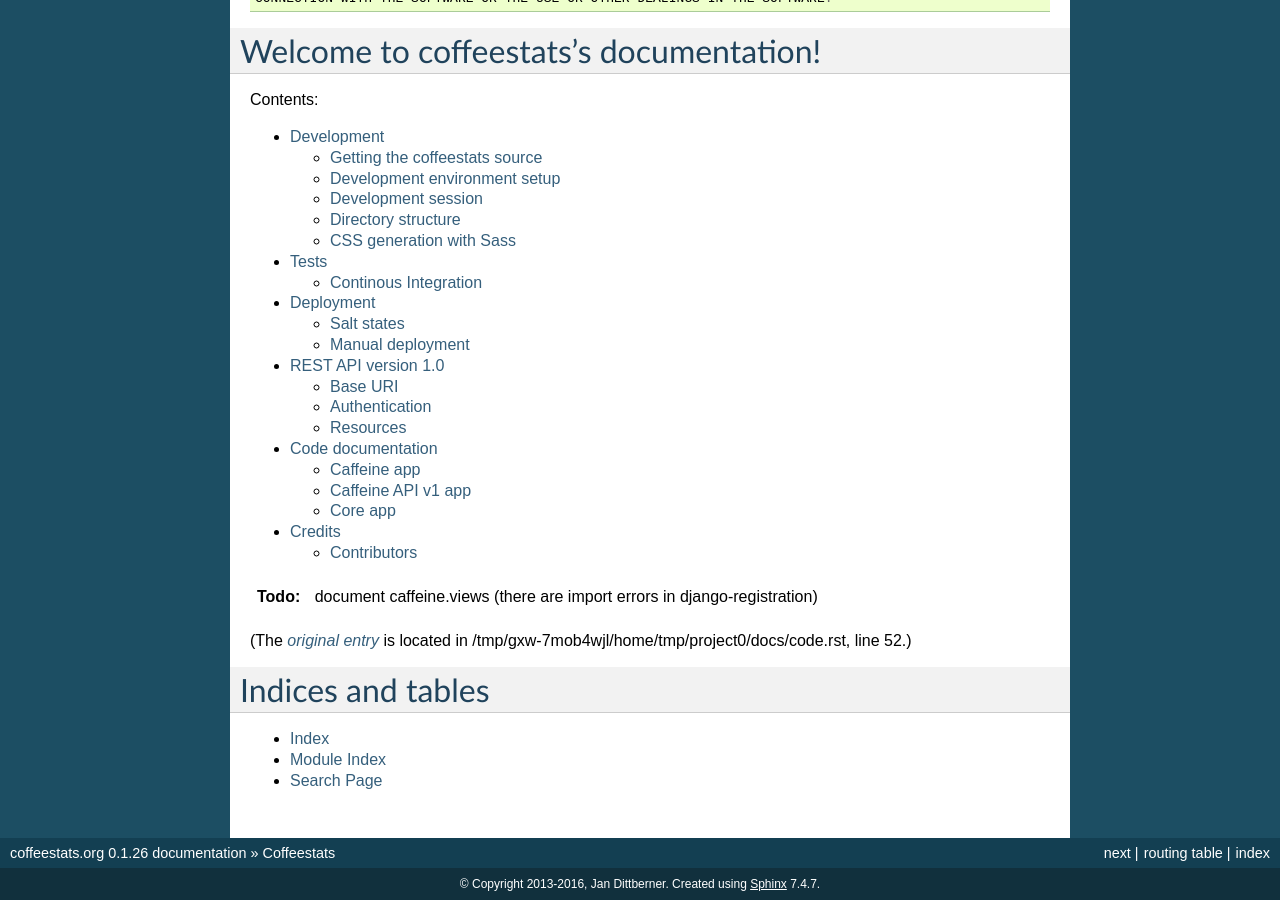
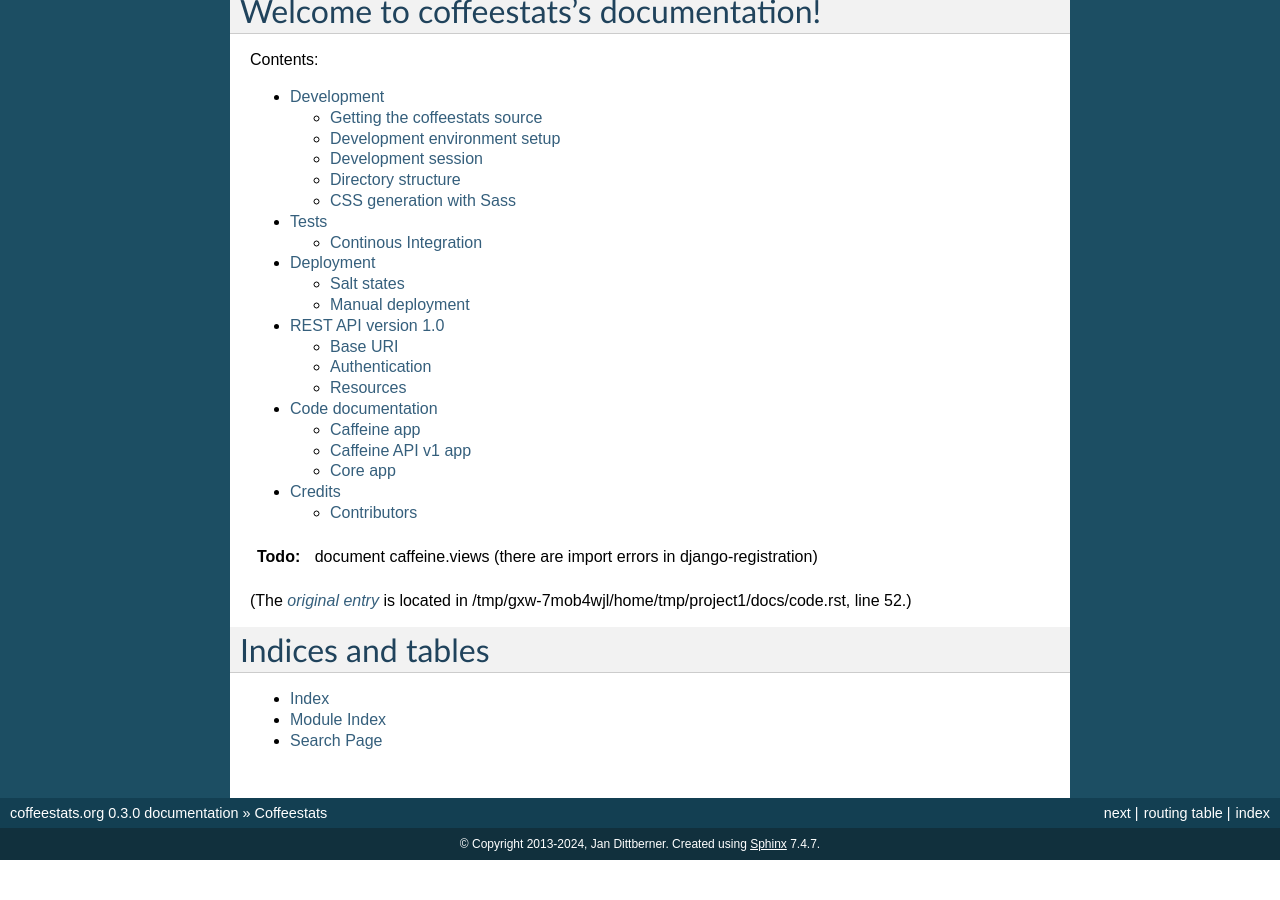
Before and after one commit to coffeestats/coffeestats-django, a Sphinx documentation site: the page built from docs/index.rst, in a window 1280 px wide and 900 px high, scrolled down 772 px. Built offline with Sphinx 7.4.7, drawn with Linux system fonts in a browser that asks for light colours; after the commit the page ends 1632 px from its top, so only the background shows below that; some of the changed text lies outside the part shown.

```diff
--- a/README.rst
+++ b/README.rst
@@ -6,11 +6,6 @@ PHP uglyness.
 
 .. _Django: https://www.djangoproject.com/
 .. _coffeestats: https://github.com/coffeestats/coffeestats/
-
-.. image:: https://travis-ci.org/coffeestats/coffeestats-django.svg?branch=master
-   :target: https://travis-ci.org/coffeestats/coffeestats-django
-.. image:: https://coveralls.io/repos/coffeestats/coffeestats-django/badge.png?branch=master
-   :target: https://coveralls.io/r/coffeestats/coffeestats-django?branch=master
 
 Coffeestats is the software running at https://coffeestats.org/. Coffeestats
 allows registered users to track their caffeine usage (currently coffee and
--- a/docs/conf.py
+++ b/docs/conf.py
@@ -12,181 +12,184 @@
 # All configuration values have a default; values that are commented out
 # serve to show the default.
 
+import os
 import sys
-import os
+
+from django import setup as django_setup
 
 # If extensions (or modules to document with autodoc) are in another directory,
 # add these directories to sys.path here. If the directory is relative to the
 # documentation root, use os.path.abspath to make it absolute, like shown here.
-sys.path.insert(0, os.path.join(os.path.abspath(os.path.dirname(__file__)), '..', 'coffeestats'))
+sys.path.insert(
+    0, os.path.join(os.path.abspath(os.path.dirname(__file__)), "..", "coffeestats")
+)
 
-os.environ.setdefault('DJANGO_SETTINGS_MODULE', 'coffeestats.settings.local')
-os.environ.setdefault('COFFEESTATS_SITE_ADMINMAIL', 'admin@coffeestats.org')
-os.environ.setdefault('COFFEESTATS_PGSQL_DATABASE', 'coffeestats')
-os.environ.setdefault('COFFEESTATS_PGSQL_HOSTNAME', 'db')
-os.environ.setdefault('COFFEESTATS_PGSQL_USER', 'coffeestats')
-os.environ.setdefault('COFFEESTATS_PGSQL_PASSWORD', 'coffeestats')
-os.environ.setdefault('COFFEESTATS_PGSQL_PORT', 'coffeestats')
-os.environ.setdefault('COFFEESTATS_DOMAIN_NAME', 'coffeestats.org')
-os.environ.setdefault('COFFEESTATS_SITE_NAME', 'coffeestats.org')
-os.environ.setdefault('COFFEESTATS_SITE_SECRET', 'secret')
+os.environ.setdefault("DJANGO_SETTINGS_MODULE", "coffeestats.settings.local")
+os.environ.setdefault("COFFEESTATS_SITE_ADMINMAIL", "admin@coffeestats.org")
+os.environ.setdefault("COFFEESTATS_PGSQL_DATABASE", "coffeestats")
+os.environ.setdefault("COFFEESTATS_PGSQL_HOSTNAME", "db")
+os.environ.setdefault("COFFEESTATS_PGSQL_USER", "coffeestats")
+os.environ.setdefault("COFFEESTATS_PGSQL_PASSWORD", "coffeestats")
+os.environ.setdefault("COFFEESTATS_PGSQL_PORT", "coffeestats")
+os.environ.setdefault("COFFEESTATS_DOMAIN_NAME", "coffeestats.org")
+os.environ.setdefault("COFFEESTATS_SITE_NAME", "coffeestats.org")
+os.environ.setdefault("COFFEESTATS_SITE_SECRET", "secret")
 
-from django import setup as django_setup
 django_setup()
 
 # -- General configuration -----------------------------------------------------
 
 # If your documentation needs a minimal Sphinx version, state it here.
-#needs_sphinx = '1.0'
+# needs_sphinx = '1.0'
 
 # Add any Sphinx extension module names here, as strings. They can be extensions
 # coming with Sphinx (named 'sphinx.ext.*') or your custom ones.
 extensions = [
-    'sphinx.ext.autodoc',
-    'sphinx.ext.todo',
-    'sphinxcontrib.httpdomain',
+    "sphinx.ext.autodoc",
+    "sphinx.ext.todo",
+    "sphinxcontrib.httpdomain",
 ]
 
 todo_include_todos = True
 
 # Add any paths that contain templates here, relative to this directory.
-templates_path = ['_templates']
+templates_path = ["_templates"]
 
 # The suffix of source filenames.
-source_suffix = '.rst'
+source_suffix = ".rst"
 
 # The encoding of source files.
-#source_encoding = 'utf-8-sig'
+# source_encoding = 'utf-8-sig'
 
 # The master toctree document.
-master_doc = 'index'
+master_doc = "index"
 
 # General information about the project.
-project = u'coffeestats.org'
-copyright = u'2013-2016, Jan Dittberner'
+project = "coffeestats.org"
+copyright = "2013-2024, Jan Dittberner"
 
 # The version info for the project you're documenting, acts as replacement for
 # |version| and |release|, also used in various other places throughout the
 # built documents.
 #
 # The short X.Y version.
-version = '0.1'
+version = "0.3"
 # The full version, including alpha/beta/rc tags.
-release = '0.1.26'
+release = "0.3.0"
 
 # The language for content autogenerated by Sphinx. Refer to documentation
 # for a list of supported languages.
-#language = None
+# language = None
 
 # There are two options for replacing |today|: either, you set today to some
 # non-false value, then it is used:
-#today = ''
+# today = ''
 # Else, today_fmt is used as the format for a strftime call.
-#today_fmt = '%B %d, %Y'
+# today_fmt = '%B %d, %Y'
 
 # List of patterns, relative to source directory, that match files and
 # directories to ignore when looking for source files.
-exclude_patterns = ['_build']
+exclude_patterns = ["_build"]
 
 # The reST default role (used for this markup: `text`) to use for all documents.
-#default_role = None
+# default_role = None
 
 # If true, '()' will be appended to :func: etc. cross-reference text.
-#add_function_parentheses = True
+# add_function_parentheses = True
 
 # If true, the current module name will be prepended to all description
 # unit titles (such as .. function::).
-#add_module_names = True
+# add_module_names = True
 
 # If true, sectionauthor and moduleauthor directives will be shown in the
 # output. They are ignored by default.
-#show_authors = False
+# show_authors = False
 
 # The name of the Pygments (syntax highlighting) style to use.
-pygments_style = 'sphinx'
+pygments_style = "sphinx"
 
 # A list of ignored prefixes for module index sorting.
-#modindex_common_prefix = []
+# modindex_common_prefix = []
 
 
 # -- Options for HTML output ---------------------------------------------------
 
 # The theme to use for HTML and HTML Help pages.  See the documentation for
 # a list of builtin themes.
-html_theme = 'default'
+html_theme = "default"
 
 # Theme options are theme-specific and customize the look and feel of a theme
 # further.  For a list of options available for each theme, see the
 # documentation.
-#html_theme_options = {}
+# html_theme_options = {}
 
 # Add any paths that contain custom themes here, relative to this directory.
-#html_theme_path = []
+# html_theme_path = []
 
 # The name for this set of Sphinx documents.  If None, it defaults to
 # "<project> v<release> documentation".
-#html_title = None
+# html_title = None
 
 # A shorter title for the navigation bar.  Default is the same as html_title.
-#html_short_title = None
+# html_short_title = None
 
 # The name of an image file (relative to this directory) to place at the top
 # of the sidebar.
-#html_logo = None
+# html_logo = None
 
 # The name of an image file (within the static path) to use as favicon of the
 # docs.  This file should be a Windows icon file (.ico) being 16x16 or 32x32
 # pixels large.
-#html_favicon = None
+# html_favicon = None
 
 # Add any paths that contain custom static files (such as style sheets) here,
 # relative to this directory. They are copied after the builtin static files,
 # so a file named "default.css" will overwrite the builtin "default.css".
-html_static_path = ['_static']
+html_static_path = ["_static"]
 
 # If not '', a 'Last updated on:' timestamp is inserted at every page bottom,
 # using the given strftime format.
-#html_last_updated_fmt = '%b %d, %Y'
+# html_last_updated_fmt = '%b %d, %Y'
 
 # If true, SmartyPants will be used to convert quotes and dashes to
 # typographically correct entities.
-#html_use_smartypants = True
+# html_use_smartypants = True
 
 # Custom sidebar templates, maps document names to template names.
-#html_sidebars = {}
+# html_sidebars = {}
 
 # Additional templates that should be rendered to pages, maps page names to
 # template names.
-#html_additional_pages = {}
+# html_additional_pages = {}
 
 # If false, no module index is generated.
-#html_domain_indices = True
+# html_domain_indices = True
 
 # If false, no index is generated.
-#html_use_index = True
+# html_use_index = True
 
 # If true, the index is split into individual pages for each letter.
-#html_split_index = False
+# html_split_index = False
 
 # If true, links to the reST sources are added to the pages.
-#html_show_sourcelink = True
+# html_show_sourcelink = True
 
 # If true, "Created using Sphinx" is shown in the HTML footer. Default is True.
-#html_show_sphinx = True
+# html_show_sphinx = True
 
 # If true, "(C) Copyright ..." is shown in the HTML footer. Default is True.
-#html_show_copyright = True
+# html_show_copyright = True
 
 # If true, an OpenSearch description file will be output, and all pages will
 # contain a <link> tag referring to it.  The value of this option must be the
 # base URL from which the finished HTML is served.
-#html_use_opensearch = ''
+# html_use_opensearch = ''
 
 # This is the file name suffix for HTML files (e.g. ".xhtml").
-#html_file_suffix = None
+# html_file_suffix = None
 
 # Output file base name for HTML help builder.
-htmlhelp_basename = 'coffeestats_projectdoc'
+htmlhelp_basename = "coffeestats_projectdoc"
 
 
 # -- Options for LaTeX output --------------------------------------------------
@@ -194,10 +197,8 @@ htmlhelp_basename = 'coffeestats_projectdoc'
 latex_elements = {
     # The paper size ('letterpaper' or 'a4paper').
     #'papersize': 'letterpaper',
-
     # The font size ('10pt', '11pt' or '12pt').
     #'pointsize': '10pt',
-
     # Additional stuff for the LaTeX preamble.
     #'preamble': '',
 }
@@ -205,29 +206,34 @@ latex_elements = {
 # Grouping the document tree into LaTeX files. List of tuples
 # (source start file, target name, title, author, documentclass [howto/manual]).
 latex_documents = [
-    ('index', 'coffeestats_project.tex', u'coffeestats_project Documentation',
-     u'ChangeToMyName', 'manual'),
+    (
+        "index",
+        "coffeestats_project.tex",
+        "coffeestats_project Documentation",
+        "ChangeToMyName",
+        "manual",
+    ),
 ]
 
 # The name of an image file (relative to this directory) to place at the top of
 # the title page.
-#latex_logo = None
+# latex_logo = None
 
 # For "manual" documents, if this is true, then toplevel headings are parts,
 # not chapters.
-#latex_use_parts = False
+# latex_use_parts = False
 
 # If true, show page references after internal links.
-#latex_show_pagerefs = False
+# latex_show_pagerefs = False
 
 # If true, show URL addresses after external links.
-#latex_show_urls = False
+# latex_show_urls = False
 
 # Documents to append as an appendix to all manuals.
-#latex_appendices = []
+# latex_appendices = []
 
 # If false, no module index is generated.
-#latex_domain_indices = True
+# latex_domain_indices = True
 
 
 # -- Options for manual page output --------------------------------------------
@@ -235,12 +241,17 @@ latex_documents = [
 # One entry per manual page. List of tuples
 # (source start file, name, description, authors, manual section).
 man_pages = [
-    ('index', 'coffeestats_project', u'coffeestats_project Documentation',
-     [u'ChangeToMyName'], 1)
+    (
+        "index",
+        "coffeestats_project",
+        "coffeestats_project Documentation",
+        ["ChangeToMyName"],
+        1,
+    )
 ]
 
 # If true, show URL addresses after external links.
-#man_show_urls = False
+# man_show_urls = False
 
 
 # -- Options for Texinfo output ------------------------------------------------
@@ -249,16 +260,22 @@ man_pages = [
 # (source start file, target name, title, author,
 #  dir menu entry, description, category)
 texinfo_documents = [
-    ('index', 'coffeestats_project', u'coffeestats_project Documentation',
-     u'ChangeToMyName', 'coffeestats_project', 'One line description of project.',
-     'Miscellaneous'),
+    (
+        "index",
+        "coffeestats_project",
+        "coffeestats_project Documentation",
+        "ChangeToMyName",
+        "coffeestats_project",
+        "One line description of project.",
+        "Miscellaneous",
+    ),
 ]
 
 # Documents to append as an appendix to all manuals.
-#texinfo_appendices = []
+# texinfo_appendices = []
 
 # If false, no module index is generated.
-#texinfo_domain_indices = True
+# texinfo_domain_indices = True
 
 # How to display URL addresses: 'footnote', 'no', or 'inline'.
-#texinfo_show_urls = 'footnote'
+# texinfo_show_urls = 'footnote'
--- a/pyproject.toml
+++ b/pyproject.toml
@@ -29,6 +29,11 @@ selenium = "^4.20.0"
 coverage = "^7.5.1"
 isort = "^5.13.2"
 
+
+[tool.poetry.group.docs.dependencies]
+sphinx = "^7.3.7"
+sphinxcontrib-httpdomain = "^1.8.1"
+
 [build-system]
 requires = ["poetry-core"]
 build-backend = "poetry.core.masonry.api"
```
Also changed, not shown: docs/requirements.txt (+433 -47 lines), LICENSE.txt, 1 other file.
